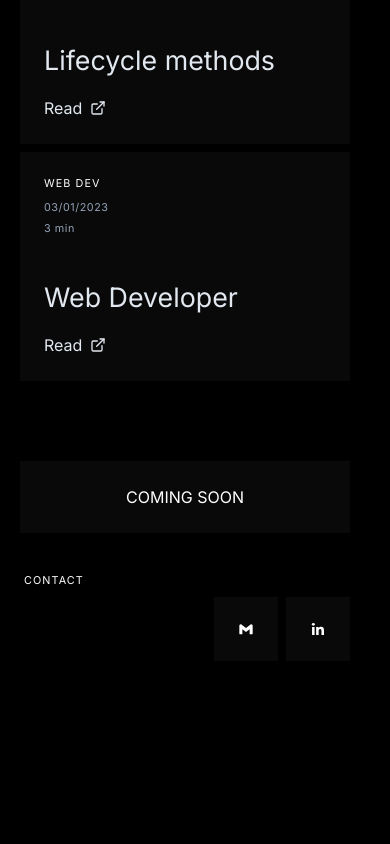
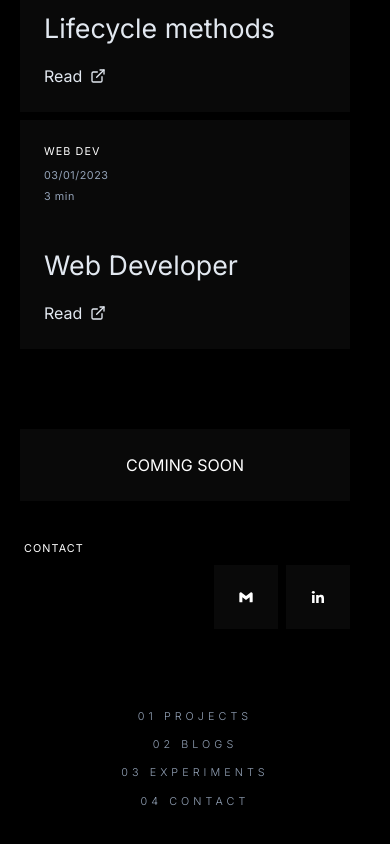
Before and after one commit to kuldeepSongara/my-portfolio, a Next.js app: page / in a window 390 px wide. Shown: the part 1736-2580 px from the top of the page. Before the commit the page ends 2437 px from the top, so only its background shows below. Built offline with nearby package versions, Linux system fonts and the light colour scheme.

Commit message:
changes for mobile view

```diff
--- a/app/components/molecule/NavLinks.tsx
+++ b/app/components/molecule/NavLinks.tsx
@@ -5,9 +5,7 @@ import { NavigationData } from "@/app/lib/data";
 const NavLinks = (props: any) => {
   let activeLink = 6;
 
-  return (
-    <nav className="xl:mt-4 tracking-extrawidest text-sm font-light hidden md:flex flex-col gap-3">
-      {NavigationData.map((nav, index) => (
+  return NavigationData.map((nav, index) => (
     <Link
       href={nav.href}
       className={
@@ -19,9 +17,7 @@ const NavLinks = (props: any) => {
     >
       {`${index < 10 ? "0" : ""}${index + 1} ${nav.linkName.toUpperCase()}`}
     </Link>
-      ))}
-    </nav>
-  );
+  ));
 };
 
 export default NavLinks;
--- a/app/components/molecule/NavSection.tsx
+++ b/app/components/molecule/NavSection.tsx
@@ -23,20 +23,9 @@ const NavSection = () => {
           come! 🚀😄
         </article>
       </section>
-      <section className="flex flex-row gap-14 mt-8 md:mt-0">
+      <section className="mt-8 md:mt-0 xl:mt-4 hidden md:flex flex-col gap-3 tracking-extrawidest text-sm font-light">
         <NavLinks />
       </section>
-      {/* <section className="flex flex-row gap-14 mt-8 md:mt-0">
-        <Link
-          href="https://www.linkedin.com/in/kuldeep-songara/"
-          target="_blank"
-          className="flex flex-row items-center gap-2 text-slate-300"
-        >
-          <FaLinkedin className="mr-2" />
-          LinkedIn
-          <LuExternalLink />
-        </Link>
-      </section> */}
     </div>
   );
 };
--- a/app/layout.tsx
+++ b/app/layout.tsx
@@ -2,6 +2,7 @@ import type { Metadata } from "next";
 import { Inter } from "next/font/google";
 import "./globals.css";
 import NavSection from "@/app/components/molecule/NavSection";
+import NavLinks from "@/app/components/molecule/NavLinks";
 
 const inter = Inter({ subsets: ["latin"] });
 
@@ -22,6 +23,9 @@ export default function RootLayout({
       >
         <NavSection />
         <section className="md:overflow-y-auto md:flex-1">{children}</section>
+        <section className="my-10 flex flex-col gap-3 md:hidden tracking-extrawidest text-sm font-light text-center">
+          <NavLinks />
+        </section>
       </body>
     </html>
   );
```
Lines whose indentation alone changed are shown as unchanged.
